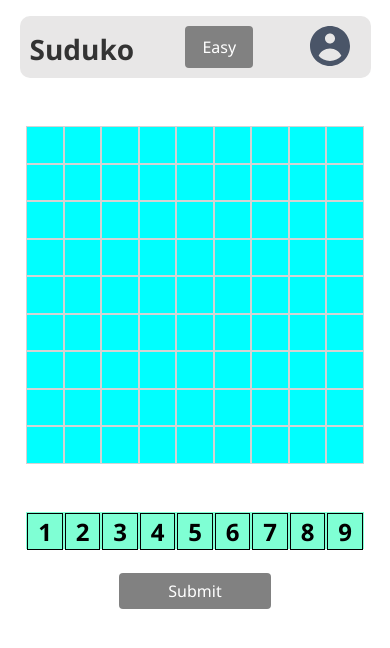
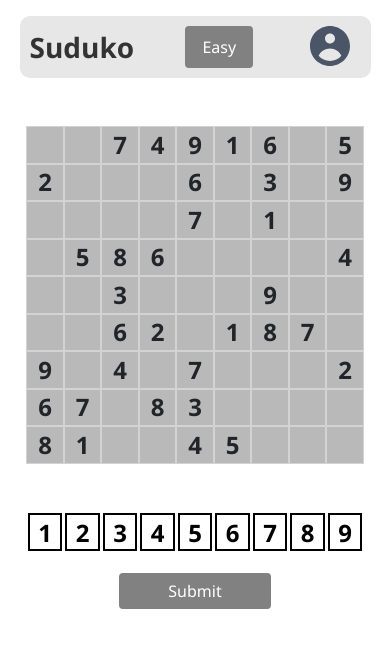
Before and after one commit to bharathvaj68/suduko, a plain HTML site: page index.html in a window 390 px wide. Drawn offline with nearby package versions, Linux system fonts and the light colour scheme.

Commit message:
day -2 final commit

```diff
--- a/scripts.js
+++ b/scripts.js
@@ -65,6 +65,7 @@ function setGame() {
   let number = document.createElement("div");
   number.id = i;
   number.innerText = i;
+  number.addEventListener("click", selectNumber)
   number.classList.add("number");
   document.getElementById("digits").appendChild(number);
 }
@@ -73,8 +74,26 @@ function setGame() {
     for(let c = 0; c<9; c++){
       let tile = document.createElement("div");
       tile.id = r.toString + "-" + c.toString;
+      if(board[r][c] != "-"){
+        tile.innerText= board[r][c];
+      }
+      tile.addEventListener("click", selectTile());
       tile.classList.add("tile");
       document.getElementById("suduko").append(tile);
     }
   }
 }
+
+function selectNumber () {
+  if(numSelected != null){
+    numSelected.classList.remove("number-selected");
+  }
+
+  numSelected = this;
+  numSelected.classList.add("number-selected");
+
+}
+
+function selectTile () {
+
+}
--- a/style.css
+++ b/style.css
@@ -63,7 +63,7 @@ h2{
     height: 450px;
     width: 450px;
 
-    background-color: aqua;
+    background-color: var(--tertiary);
     margin: 0 auto;
     flex-wrap: wrap !important;
 }
@@ -73,7 +73,7 @@ h2{
     height: 50px;
     border: 1px solid lightgray;
     padding: 0 !important;
-    font-size: 20px;
+    font-size: 28px;
     font-weight: bold;
     display: flex;
     justify-content: center;
@@ -84,7 +84,7 @@ h2{
 #digits {
     width: 450px;
     height: 50px;
-    background-color: aquamarine;
+
     vertical-align: middle !important;
     padding: 0 0 !important;
     margin: auto;
@@ -94,14 +94,19 @@ h2{
 .number {
     width: 48px;
     height: 48px;
-    border: 1px solid black;
-    margin: 2px ;
+
+    border: 2px solid black;
+    margin: 2.5px ;
     justify-content: center !important;
     align-items: center;
     vertical-align: middle !important;
     font-size: 28px;
     color: black;
     font-weight: bold;
+}
+
+.number-selected {
+    background-color: #D9D9D9;
 }
 
 .diff-btn {
@@ -180,7 +185,7 @@ h2{
 #digits {
     width: 337.5px;
     height: 37.5px;
-    background-color: aquamarine;
+
     vertical-align: middle !important;
     padding: 0 0 !important;
 }
@@ -189,8 +194,8 @@ h2{
 .number {
     width: 37.5px;
     height: 37.5px;
-    border: 1px solid black;
-    margin: 1px ;
+    border: 2px solid black;
+    margin: 1.5px ;
     justify-content: center !important;
     align-items: center;
     vertical-align: middle !important;
@@ -246,7 +251,7 @@ h2{
 
     h2{
         font-size: 28px !important;
-        padding: 4px 0px 0px 0px;
+        padding: 2px 0px;
     }
 
     .user {
@@ -277,7 +282,7 @@ h2{
    #digits {
     width: 360px;
     height: 42px;
-    background-color: aquamarine;
+
     vertical-align: middle !important;
     padding: 0 0 !important;
 }
@@ -286,8 +291,8 @@ h2{
 .number {
     width: 40px;
     height: 40px;
-    border: 1px solid black;
-    margin: 1.5px ;
+    border: 2px solid black;
+    margin: 2px ;
     justify-content: center !important;
     align-items: center;
     vertical-align: middle !important;
```
